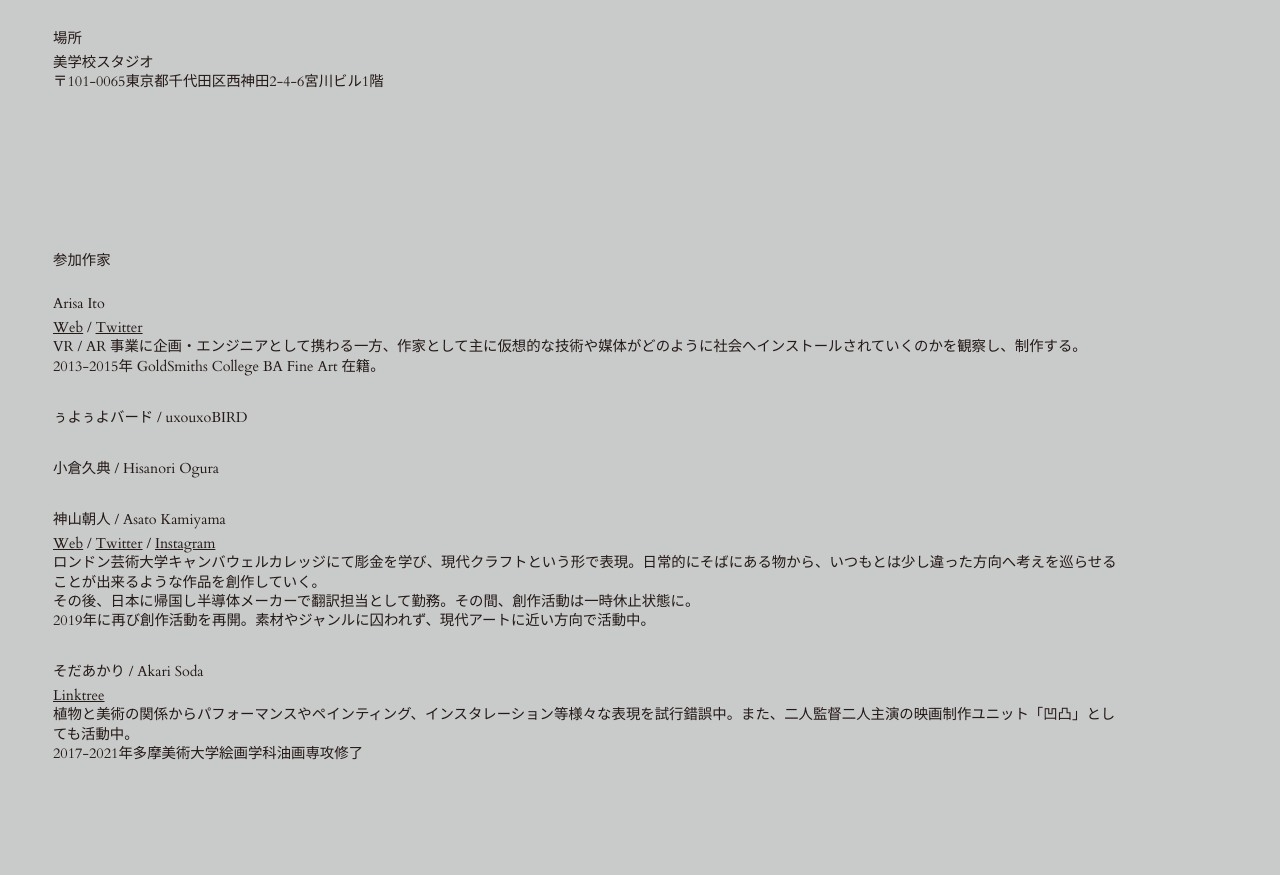
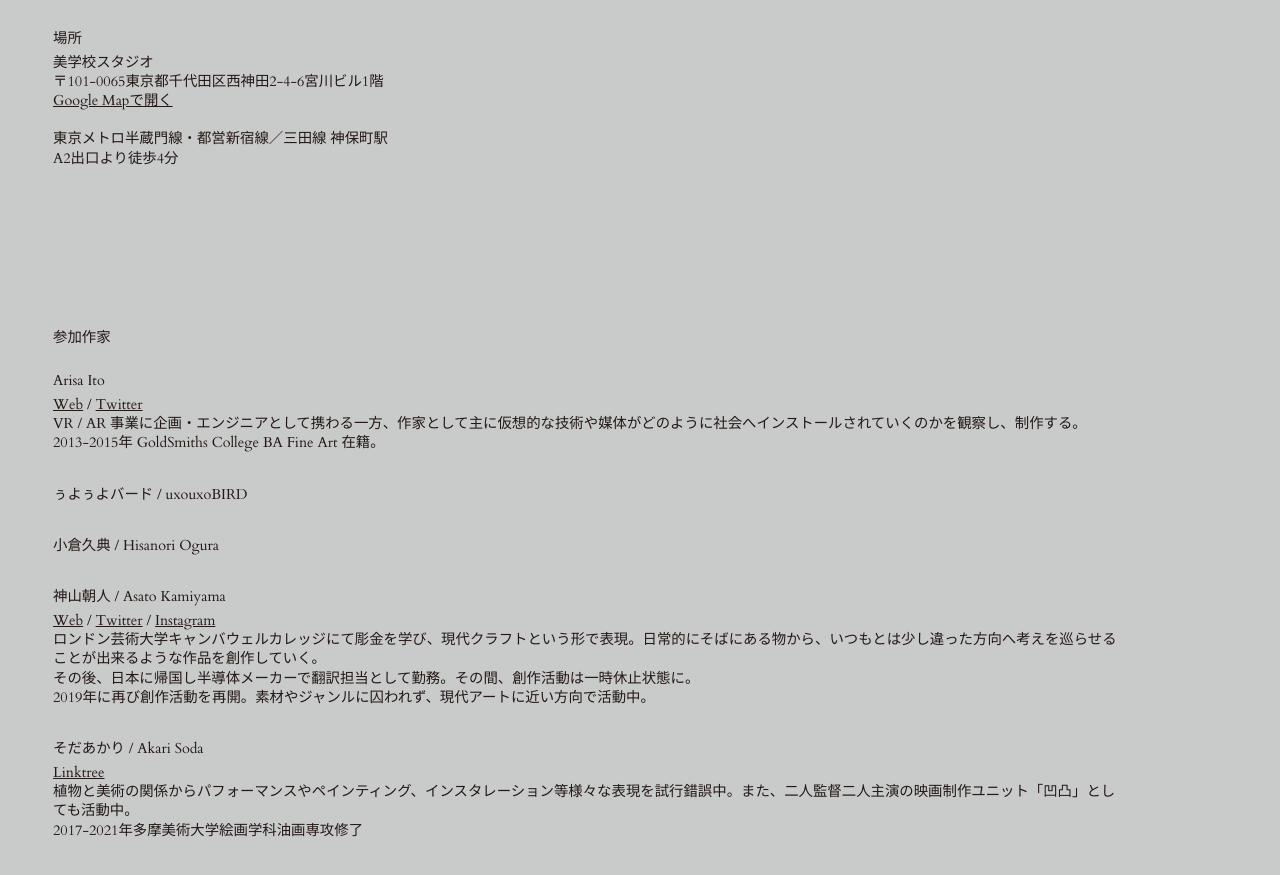
Before and after one commit to wave-destination/wave-destination, a plain HTML site: page index.html in a window 1280 px wide. Shown: the part 1765-2640 px from the top of the page. Drawn offline with Linux system fonts and the light colour scheme; a web font is replaced by a local one.

Commit message:
update: map

```diff
--- a/index.html
+++ b/index.html
@@ -109,25 +109,19 @@
               美学校スタジオ<br />
               〒101-0065東京都千代田区西神田2-4-6宮川ビル1階
             </p>
-            <!-- <iframe
-              class="container-info-map"
-              src="https://www.google.com/maps/embed?pb=!1m18!1m12!1m3!1d3240.1464863637643!2d139.75236935069722!3d35.69801268009317!2m3!1f0!2f0!3f0!3m2!1i1024!2i768!4f13.1!3m3!1m2!1s0x60188d0dcedb89bd%3A0x452d8655f5f4594f!2z576O5a2m5qCh44K544K_44K444Kq!5e0!3m2!1sja!2sjp!4v1649389527923!5m2!1sja!2sjp"
-              width="100%"
-              height="200"
-              style="border: 0"
-              allowfullscreen=""
-              loading="lazy"
-              referrerpolicy="no-referrer-when-downgrade"
-            ></iframe> -->
+            <a
+              href="https://goo.gl/maps/pvWt67aubVVEbVRD9"
+              target="_blank"
+              rel="noopener noreferrer"
+              >Google Mapで開く</a
+            >
+            <br /><br />
+            <p>
+              東京メトロ半蔵門線・都営新宿線／三田線 神保町駅<br />
+              A2出口より徒歩4分
+            </p>
           </div>
         </section>
-        <!-- <section class="section container-photo02">
-          <img
-            class="section-photo"
-            src="./static/image/img-photo02.jpg"
-            alt="photo01"
-          />
-        </section> -->
         <section class="section container-artists">
           <div class="section-inner">
             <h2 class="container-artists-subtitle subtitle">参加作家</h2>
@@ -161,7 +155,10 @@
             <h2 class="container-artists-subtitle subtitle">
               小倉久典 / Hisanori Ogura
             </h2>
-            <!-- <p class="container-artists-text"></p> -->
+            <!-- <p class="container-artists-text">
+            <a href="" target="_blank" rel="noopener noreferrer">link</a>
+            <br />
+          </p> -->
             <h3 class="container-artists-subtitle subtitle">
               神山朝人 / Asato Kamiyama
             </h3>
```
